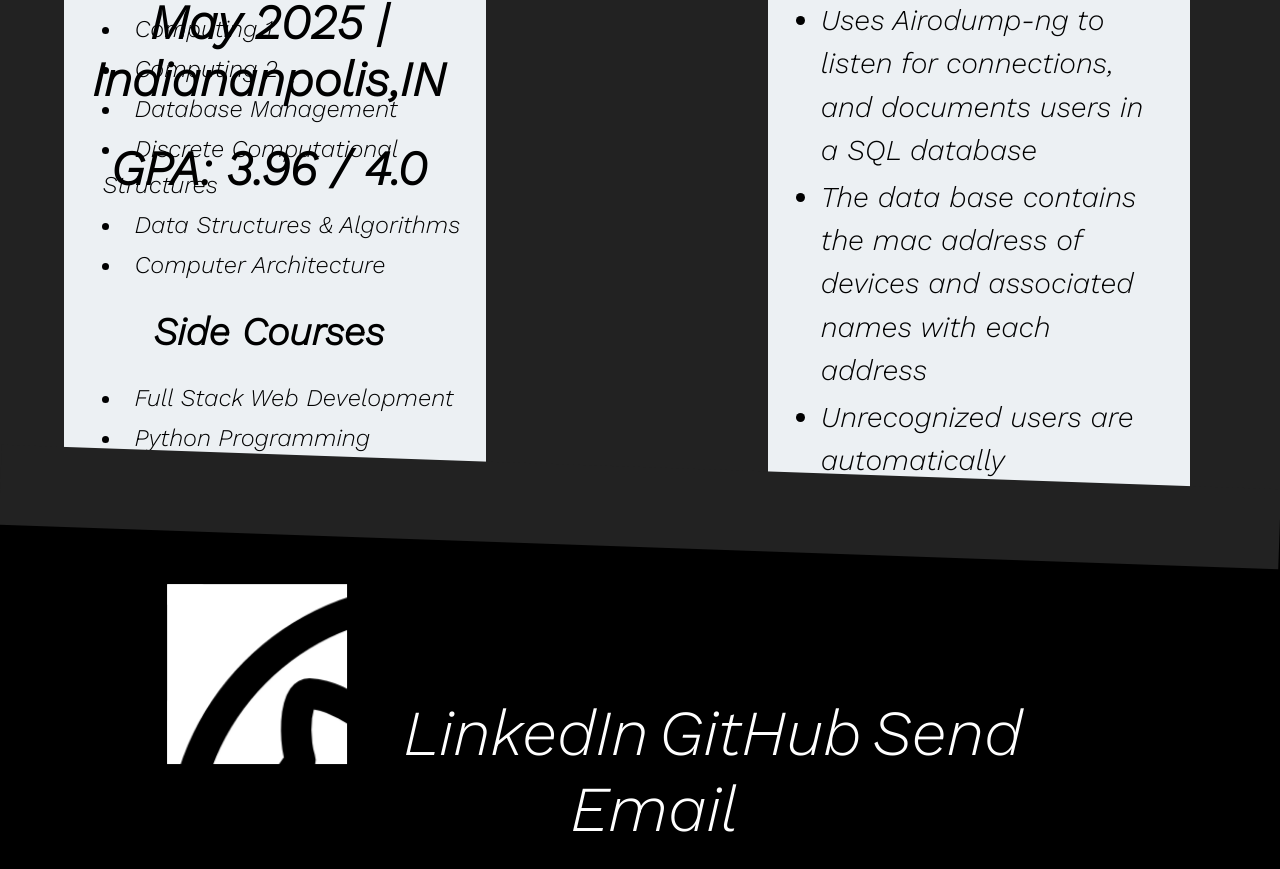
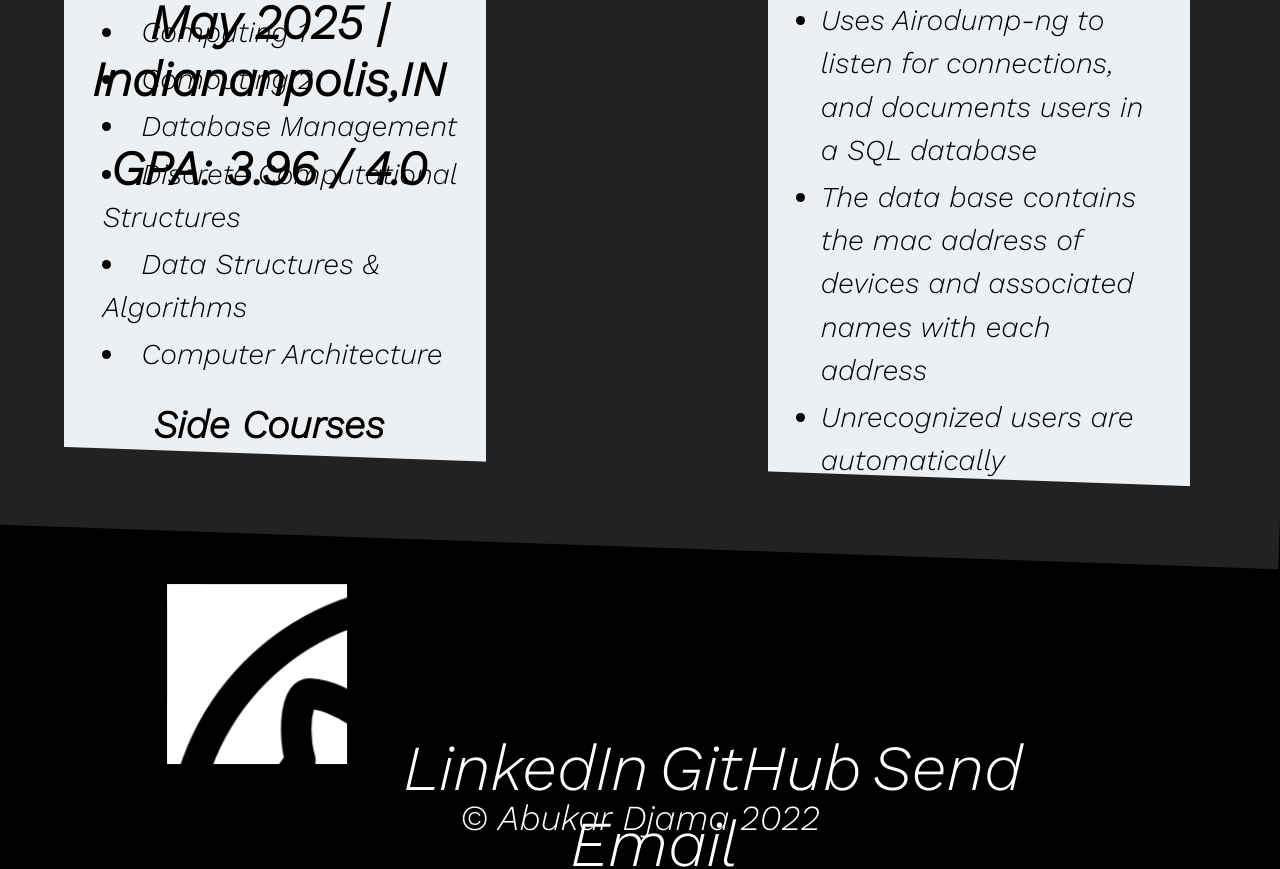
Before and after one commit to Abukar-1000/myPortfolio, a React (Create React App) app: page / in a window 1280 px wide. Shown: the part 971-1840 px from the top of the page. Built offline with nearby package versions, Linux system fonts and the light colour scheme; a web font is replaced by a local one.

Commit message:
done for 2day

```diff
--- a/src/comps/body.jsx
+++ b/src/comps/body.jsx
@@ -43,6 +43,7 @@ function BodySec(){
                             <a href="https://github.com/Abukar-1000">GitHub</a>
                             <a href="mailto:abukardjama1@gmail.com, adjama@iu.edu">Send Email</a>
                         </div>
+                        <p className="Ctag">© Abukar Djama 2022</p>
                     </div>
                     <Cube />
                 </div>
--- a/src/css/body.css
+++ b/src/css/body.css
@@ -56,7 +56,7 @@ body::-webkit-scrollbar {
 
 .PersonalCard li {
     text-align: left;
-    font-size: 1.5rem;
+    font-size: 1.8rem;
 }
 
 /* course work */
@@ -128,10 +128,22 @@ body::-webkit-scrollbar {
     color: white;
 }
 
+.ContactLinks a:hover {
+    color: #FFC60B;
+    transition-property: color;
+    transition-duration: .7s;
+}
 .cubeContainer {
     position: absolute;
     top: -10%;
     left: 3%;
+}
+
+.Ctag {
+    position: relative;
+    top: 85%;
+    font-size: 2.2rem;
+    color: white;
 }
 /* desktop query */
 /* @media screen and (min-width: 1240px){
@@ -198,7 +210,7 @@ body::-webkit-scrollbar {
 } */
 
 /* phone size */
-/* @media screen and (max-width: 700px){
+@media screen and (max-width: 700px){
     html,body {
         scroll-behavior: smooth;
     }
@@ -229,4 +241,4 @@ body::-webkit-scrollbar {
     .PersonalCard h1 {
         font-size: 1.9rem;
     }
-} */
+}
```
Also changed, not shown: src/css/face.css (line endings or trailing spaces).
